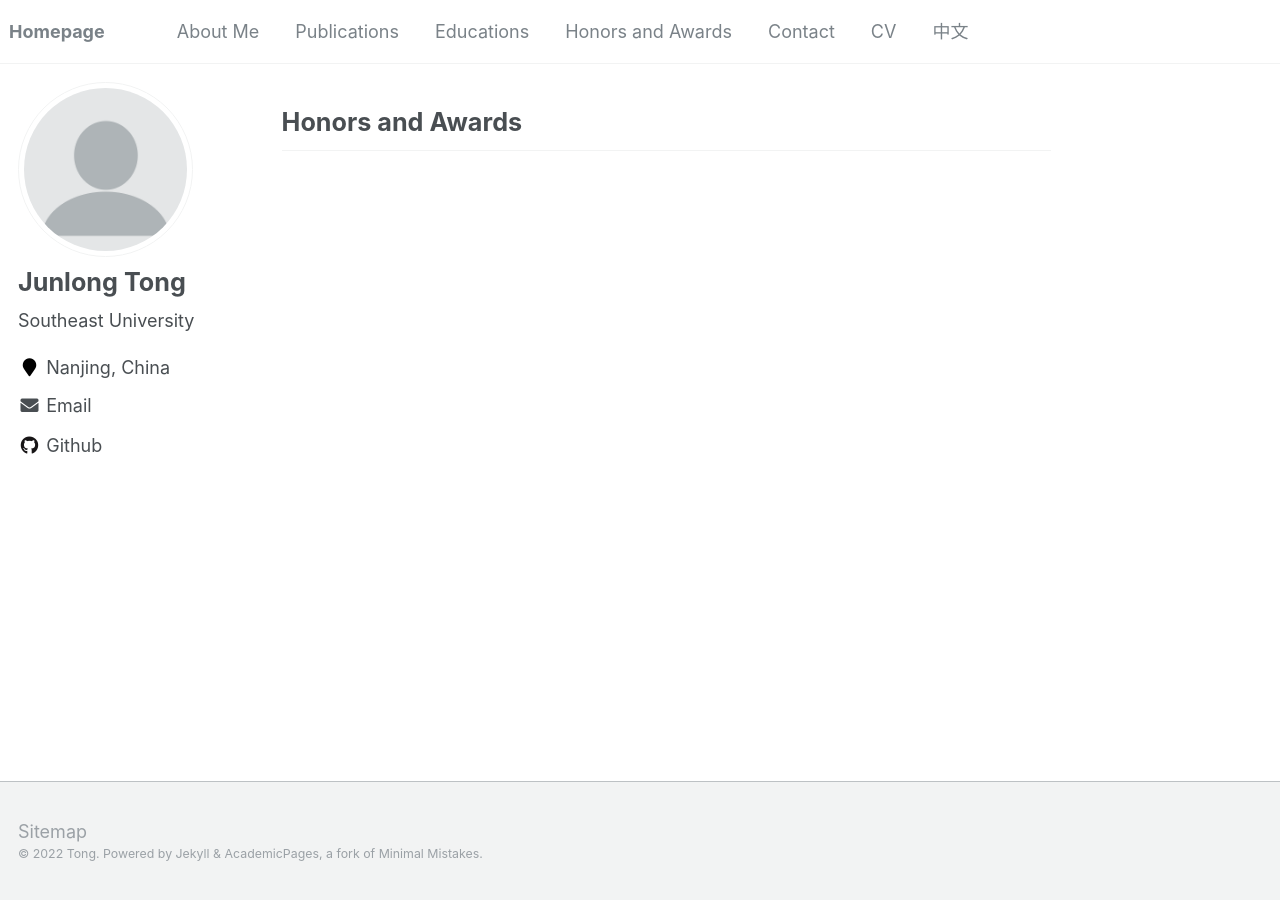
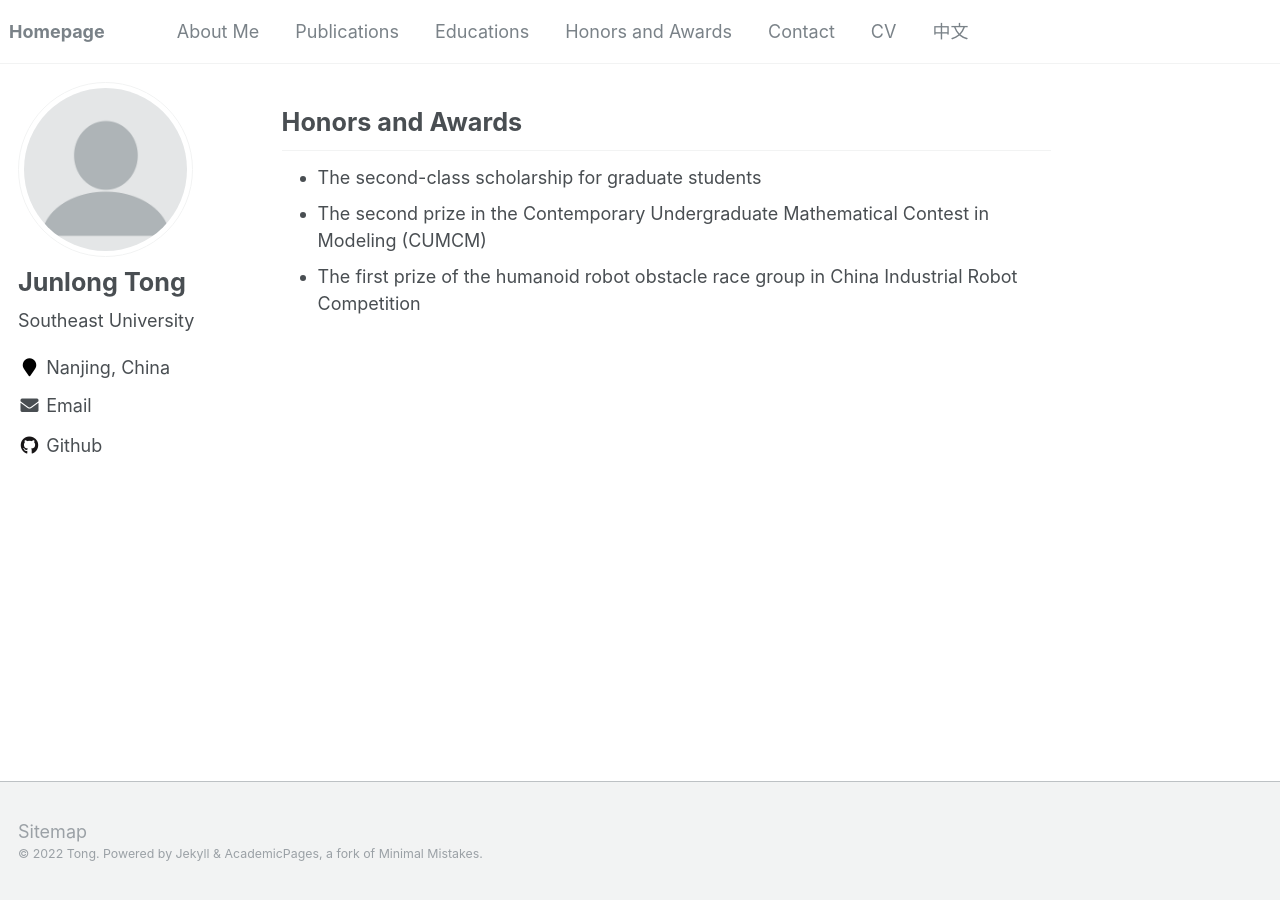
Before and after one commit to JL-tong/JL-tong.github.io, a Jekyll site: the page built from _pages/include/HonorsAwards.md, in a window 1280 px wide. Built offline with Jekyll 4.4.1, drawn with Linux system fonts in a browser that asks for light colours; our own code applies the rules of GitHub Pages for plain Markdown files; comment, search, counter and statistics services are not loaded.

Commit message:
Update Pages

```diff
--- a/_pages/include/HonorsAwards.md
+++ b/_pages/include/HonorsAwards.md
@@ -1 +1,4 @@
 # Honors and Awards
+* The second-class scholarship for graduate students
+* The second prize in the Contemporary Undergraduate Mathematical Contest in Modeling (CUMCM)
+* The first prize of the humanoid robot obstacle race group in China Industrial Robot Competition
```
